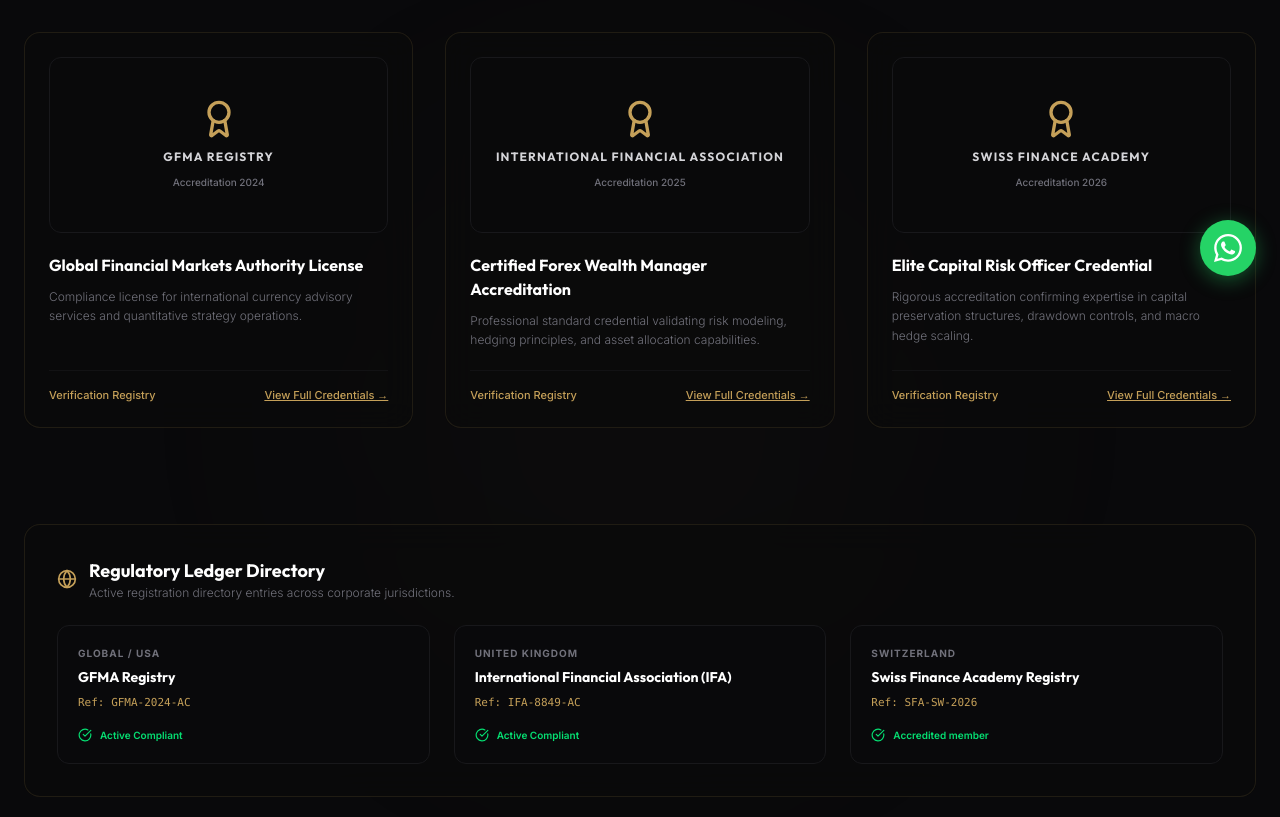
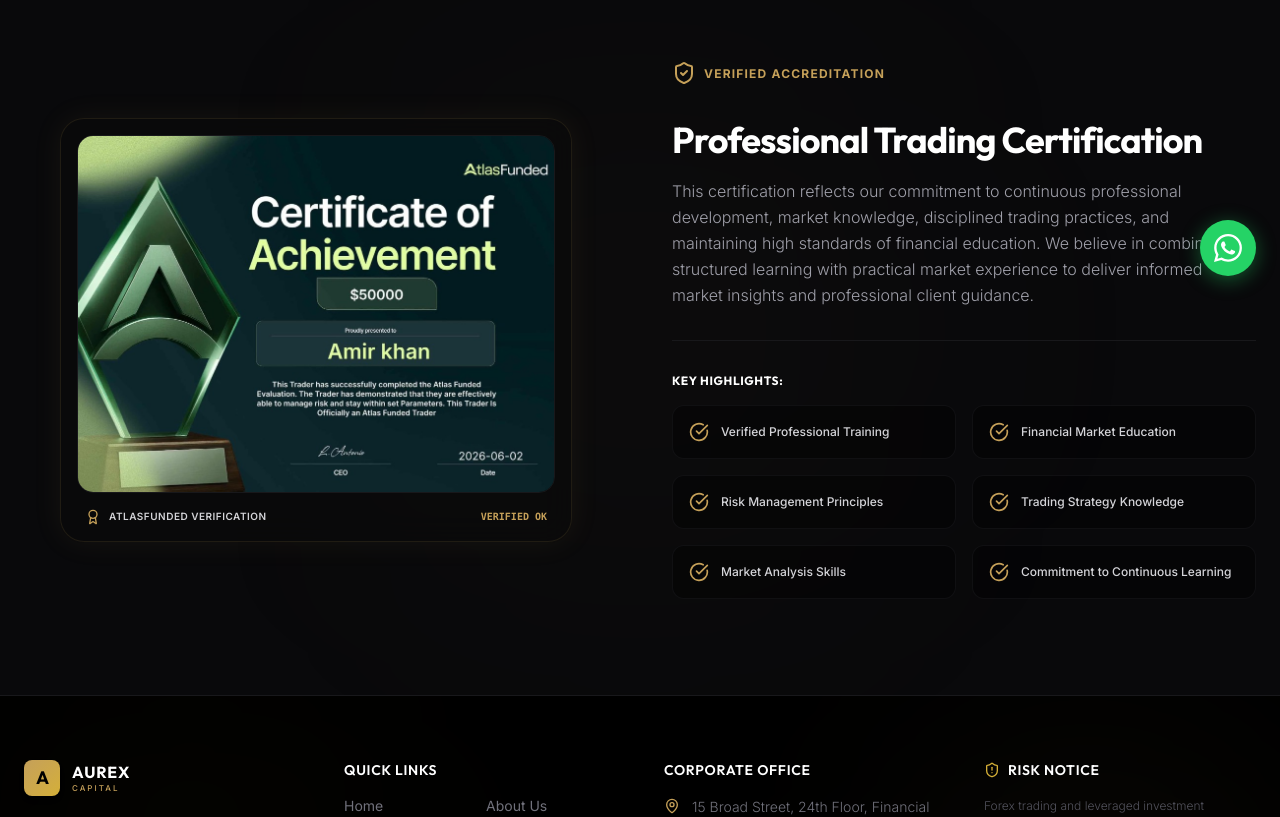
Before and after one commit to faisal27-hub/Trading-Agency, a React (Vite) app in the folder frontend/: page /certifications in a window 1280 px wide. Shown: the part 500-1317 px from the top of the page. Built offline with nearby package versions, Linux system fonts and the light colour scheme.

Commit message:
Replace fake certificates with user's actual AtlasFunded evaluation certificate

```diff
--- a/frontend/src/constants/index.ts
+++ b/frontend/src/constants/index.ts
@@ -1,4 +1,4 @@
-import type { ServiceCard, TimelineStep, CertificateItem, FAQItem } from '../types';
+import type { ServiceCard, TimelineStep, FAQItem } from '../types';
 
 export const SITE_METADATA = {
   name: 'Aurex Capital',
@@ -88,32 +88,6 @@
   },
 ];
 
-export const CERTIFICATIONS_DATA: CertificateItem[] = [
-  {
-    id: 'cert-1',
-    title: 'Global Financial Markets Authority License',
-    issuer: 'GFMA Registry',
-    year: '2024',
-    imageUrl: '/assets/certs/cert_gfma.jpg',
-    description: 'Compliance license for international currency advisory services and quantitative strategy operations.',
-  },
-  {
-    id: 'cert-2',
-    title: 'Certified Forex Wealth Manager Accreditation',
-    issuer: 'International Financial Association',
-    year: '2025',
-    imageUrl: '/assets/certs/cert_cwm.jpg',
-    description: 'Professional standard credential validating risk modeling, hedging principles, and asset allocation capabilities.',
-  },
-  {
-    id: 'cert-3',
-    title: 'Elite Capital Risk Officer Credential',
-    issuer: 'Swiss Finance Academy',
-    year: '2026',
-    imageUrl: '/assets/certs/cert_sfa.jpg',
-    description: 'Rigorous accreditation confirming expertise in capital preservation structures, drawdown controls, and macro hedge scaling.',
-  },
-];
 
 export const FAQ_DATA: FAQItem[] = [
   {
--- a/frontend/src/pages/Certifications/index.tsx
+++ b/frontend/src/pages/Certifications/index.tsx
@@ -1,16 +1,17 @@
 import React, { useState } from 'react';
-import { Award, Shield, CheckCircle, X, Globe } from 'lucide-react';
-import { CERTIFICATIONS_DATA } from '../../constants';
-import type { CertificateItem } from '../../types';
+import { ShieldCheck, CheckCircle, X, ZoomIn, Award } from 'lucide-react';
 import { PageTransition } from '../../components/PageTransition';
 
 export const CertificationsPage: React.FC = () => {
-  const [selectedCert, setSelectedCert] = useState<CertificateItem | null>(null);
+  const [lightboxOpen, setLightboxOpen] = useState(false);
 
-  const globalRegulators = [
-    { name: 'GFMA Registry', country: 'Global / USA', license: 'GFMA-2024-AC', status: 'Active Compliant' },
-    { name: 'International Financial Association (IFA)', country: 'United Kingdom', license: 'IFA-8849-AC', status: 'Active Compliant' },
-    { name: 'Swiss Finance Academy Registry', country: 'Switzerland', license: 'SFA-SW-2026', status: 'Accredited member' },
+  const highlights = [
+    'Verified Professional Training',
+    'Financial Market Education',
+    'Risk Management Principles',
+    'Trading Strategy Knowledge',
+    'Market Analysis Skills',
+    'Commitment to Continuous Learning',
   ];
 
   return (
@@ -19,160 +20,139 @@
       <section className="relative py-20 bg-black overflow-hidden border-b border-zinc-900">
         <div className="absolute inset-0 bg-radial-gradient from-gold-premium/5 to-transparent pointer-events-none" />
         <div className="max-w-7xl mx-auto px-6 text-center relative z-10">
-          <span className="text-xs uppercase font-bold text-gold-premium tracking-widest block mb-3">
-            Licensing & Registries
+          <span className="text-xs uppercase font-bold text-gold-premium tracking-widest block mb-3 animate-pulse">
+            Professional Credentials
           </span>
           <h1 className="font-display font-bold text-4xl sm:text-5xl text-white tracking-tight">
-            Accreditations & Compliance
+            Accreditations & Verifications
           </h1>
           <div className="w-16 h-1 bg-gradient-to-r from-gold to-gold-premium mx-auto mt-4 mb-6" />
           <p className="text-zinc-400 font-light max-w-3xl mx-auto leading-relaxed text-base sm:text-lg">
-            Aurex Capital maintains corporate credentials and operational compliance according to Swiss, UK and global financial standards.
+            Aurex Capital believes in absolute transparency. We showcase real, verifiable trading credentials earned by our strategy leaders, reflecting our strict focus on risk limits and capital growth.
           </p>
         </div>
       </section>
 
-      {/* Main Grid & License Modals */}
+      {/* Showcase Section */}
       <section className="py-24 bg-zinc-950 relative overflow-hidden">
         <div className="absolute top-1/2 left-1/2 -translate-x-1/2 -translate-y-1/2 w-[500px] h-[500px] bg-gold-premium/3 blur-[140px] rounded-full pointer-events-none" />
-        <div className="max-w-7xl mx-auto px-6">
-          <div className="grid grid-cols-1 md:grid-cols-3 gap-8 mb-24">
-            {CERTIFICATIONS_DATA.map((cert) => (
+
+        <div className="max-w-7xl mx-auto px-6 relative z-10">
+          <div className="grid grid-cols-1 lg:grid-cols-12 gap-16 items-center">
+            {/* Left Column: Certificate Showcase Card */}
+            <div className="lg:col-span-6 flex justify-center">
               <div
-                key={cert.id}
-                onClick={() => setSelectedCert(cert)}
-                className="glassmorphism p-6 rounded-2xl border border-gold-premium/10 hover:border-gold-premium/45 transition-all duration-350 cursor-pointer group flex flex-col justify-between"
+                onClick={() => setLightboxOpen(true)}
+                className="glassmorphism p-4 rounded-3xl border border-gold-premium/20 shadow-[0_0_30px_rgba(197,160,89,0.08)] hover:shadow-[0_0_40px_rgba(197,160,89,0.25)] hover:border-gold-premium/45 transition-all duration-500 cursor-pointer group relative overflow-hidden max-w-lg w-full"
               >
-                <div>
-                  <div className="w-full h-44 rounded-xl bg-zinc-950/60 border border-zinc-900 flex items-center justify-center relative overflow-hidden group-hover:border-gold-premium/20 transition-all duration-300">
+                {/* Gold ambient gradient under overlay */}
                 <div className="absolute inset-0 bg-radial-gradient from-gold-premium/5 to-transparent pointer-events-none" />
-                    <div className="flex flex-col items-center gap-2.5 z-10 text-center px-4">
-                      <Award className="w-10 h-10 text-gold-premium group-hover:scale-110 transition-transform duration-300" />
-                      <span className="font-display font-bold text-xs uppercase tracking-widest text-zinc-300">
-                        {cert.issuer}
+
+                {/* Hover overlay with zoom icon */}
+                <div className="absolute inset-0 bg-black/75 opacity-0 group-hover:opacity-100 transition-opacity duration-300 flex flex-col items-center justify-center gap-3 z-20">
+                  <div className="w-12 h-12 rounded-full bg-gold-premium/15 border border-gold-premium/30 flex items-center justify-center text-gold-premium transform scale-90 group-hover:scale-100 transition-transform duration-300">
+                    <ZoomIn className="w-6 h-6" />
+                  </div>
+                  <span className="text-xs uppercase font-bold tracking-widest text-white">
+                    View Fullscreen
                   </span>
-                      <span className="text-[10px] text-zinc-500 font-medium">
-                        Accreditation {cert.year}
-                      </span>
+                </div>
+
+                {/* Image Container */}
+                <div className="relative overflow-hidden rounded-2xl border border-zinc-900 bg-black aspect-[4/3] flex items-center justify-center">
+                  <img
+                    src="/assets/certs/atlas_funded_certificate.jpg"
+                    alt="AtlasFunded Certificate of Achievement"
+                    className="w-full h-full object-cover transform group-hover:scale-102 transition-transform duration-700"
+                  />
+                </div>
+
+                {/* Footer description on card */}
+                <div className="mt-4 flex items-center justify-between text-xs px-2">
+                  <div className="flex items-center gap-2">
+                    <Award className="w-4 h-4 text-gold-premium" />
+                    <span className="text-zinc-300 font-semibold uppercase tracking-wider text-[10px]">AtlasFunded Verification</span>
+                  </div>
+                  <span className="text-gold-premium font-bold font-mono text-[10px]">VERIFIED OK</span>
+                </div>
               </div>
             </div>
 
-                  <h3 className="font-display font-bold text-md text-white mt-5 group-hover:text-gold transition-colors duration-300">
-                    {cert.title}
-                  </h3>
-                  <p className="text-xs text-zinc-500 font-light leading-relaxed mt-2.5">
-                    {cert.description}
+            {/* Right Column: Descriptions & Details */}
+            <div className="lg:col-span-6 flex flex-col gap-8">
+              <div className="flex items-center gap-2 text-gold-premium">
+                <ShieldCheck className="w-6 h-6 shrink-0" />
+                <span className="text-xs uppercase font-bold tracking-widest mt-0.5">Verified Accreditation</span>
+              </div>
+
+              <div className="flex flex-col gap-4">
+                <h2 className="font-display font-bold text-3xl sm:text-4xl text-white tracking-tight leading-tight">
+                  Professional Trading Certification
+                </h2>
+                <p className="text-zinc-400 font-light leading-relaxed text-sm sm:text-base">
+                  This certification reflects our commitment to continuous professional development, market knowledge, disciplined trading practices, and maintaining high standards of financial education. We believe in combining structured learning with practical market experience to deliver informed market insights and professional client guidance.
                 </p>
               </div>
 
-                <div className="flex items-center justify-between border-t border-zinc-900/60 pt-4 mt-5 text-[11px] text-gold-premium font-medium">
-                  <span>Verification Registry</span>
-                  <span className="underline group-hover:text-white transition-colors">
-                    View Full Credentials →
+              <div className="h-[1px] w-full bg-zinc-900" />
+
+              {/* Key Highlights Grid */}
+              <div className="flex flex-col gap-4">
+                <h3 className="font-display font-bold text-lg text-white uppercase tracking-wider text-xs">
+                  Key Highlights:
+                </h3>
+                <div className="grid grid-cols-1 sm:grid-cols-2 gap-4">
+                  {highlights.map((highlight, index) => (
+                    <div
+                      key={index}
+                      className="flex items-center gap-3 p-4 rounded-xl bg-black/40 border border-zinc-900/60 hover:border-gold-premium/20 transition-all duration-300 group"
+                    >
+                      <CheckCircle className="w-5 h-5 text-gold-premium shrink-0 group-hover:scale-110 transition-transform" />
+                      <span className="text-xs text-zinc-300 font-medium">
+                        {highlight}
                       </span>
-                </div>
-              </div>
-            ))}
-          </div>
-
-          {/* Regulator Registry List */}
-          <div className="glassmorphism p-8 rounded-2xl border border-zinc-900">
-            <div className="flex items-center gap-3 mb-6">
-              <Globe className="w-5 h-5 text-gold-premium" />
-              <div>
-                <h3 className="font-display font-bold text-lg text-white">Regulatory Ledger Directory</h3>
-                <p className="text-xs text-zinc-500 font-light font-sans">Active registration directory entries across corporate jurisdictions.</p>
-              </div>
-            </div>
-
-            <div className="grid grid-cols-1 md:grid-cols-3 gap-6">
-              {globalRegulators.map((reg) => (
-                <div key={reg.name} className="p-5 rounded-xl bg-zinc-950 border border-zinc-900 flex flex-col justify-between">
-                  <div>
-                    <span className="text-[10px] text-zinc-500 uppercase tracking-widest font-bold block">{reg.country}</span>
-                    <h4 className="font-display font-bold text-sm text-white mt-1.5">{reg.name}</h4>
-                    <span className="text-[11px] font-mono text-gold-premium block mt-2">Ref: {reg.license}</span>
-                  </div>
-                  <div className="flex items-center gap-2 mt-4 text-[10px] text-green-400 font-semibold">
-                    <CheckCircle className="w-3.5 h-3.5" />
-                    {reg.status}
-                  </div>
                     </div>
                   ))}
                 </div>
               </div>
             </div>
+          </div>
+        </div>
       </section>
 
-      {/* Verification Lightbox Modal */}
-      {selectedCert && (
-        <div className="fixed inset-0 bg-black/90 backdrop-blur-md z-50 flex items-center justify-center p-6 animate-fade-in">
-          <div className="glassmorphism-premium p-8 rounded-3xl max-w-xl w-full border border-gold-premium/30 relative flex flex-col gap-6 shadow-2xl">
+      {/* Fullscreen Lightbox Modal */}
+      {lightboxOpen && (
+        <div className="fixed inset-0 bg-black/95 backdrop-blur-md z-50 flex flex-col items-center justify-center p-4 animate-fade-in">
+          {/* Close trigger on click background */}
+          <div className="absolute inset-0 cursor-zoom-out" onClick={() => setLightboxOpen(false)} />
+
+          {/* Modal Header */}
+          <div className="absolute top-4 right-4 sm:top-6 sm:right-8 flex items-center gap-4 z-55">
             <button
-              onClick={() => setSelectedCert(null)}
-              className="absolute top-4 right-4 p-2 rounded-full bg-zinc-950 border border-zinc-900 text-zinc-400 hover:text-white transition-colors cursor-pointer"
-              aria-label="Close credentials"
+              onClick={() => setLightboxOpen(false)}
+              className="p-3 rounded-full bg-zinc-950 border border-zinc-900 text-zinc-400 hover:text-white transition-colors cursor-pointer shadow-lg hover:border-gold-premium/40"
+              aria-label="Close verification portal"
             >
-              <X className="w-4 h-4" />
+              <X className="w-5 h-5" />
             </button>
-
-            <div className="flex items-center gap-4 border-b border-zinc-900 pb-5">
-              <div className="w-12 h-12 rounded-xl bg-gold-premium/5 border border-gold-premium/20 flex items-center justify-center shrink-0">
-                <Shield className="w-6 h-6 text-gold" />
-              </div>
-              <div>
-                <h4 className="font-display font-bold text-lg text-white">
-                  {selectedCert.title}
-                </h4>
-                <span className="text-xs text-gold-premium font-medium">
-                  Official Registry License Status
-                </span>
-              </div>
           </div>
 
-            <div className="w-full bg-zinc-950/80 border-2 border-dashed border-gold-premium/20 rounded-2xl p-6 text-center flex flex-col items-center gap-4 relative">
-              <div className="absolute top-3 right-3 text-[10px] text-zinc-700 font-bold uppercase tracking-wider">
-                ORIGINAL LEDGER COPY
+          {/* Fullscreen Certificate Image */}
+          <div className="relative max-w-4xl w-full max-h-[85vh] z-55 flex items-center justify-center p-2">
+            <img
+              src="/assets/certs/atlas_funded_certificate.jpg"
+              alt="AtlasFunded Certificate of Achievement Full View"
+              className="max-w-full max-h-[80vh] object-contain rounded-xl border border-gold-premium/20 shadow-2xl shadow-black/80 animate-scale-up"
+            />
           </div>
 
-              <Award className="w-16 h-16 text-gold/80 mb-2" />
-              <div className="flex flex-col gap-1">
-                <span className="text-[10px] uppercase font-bold text-zinc-500 tracking-widest">
-                  Licensed Advisory Entity
+          <div className="z-55 mt-4 text-center">
+            <span className="text-xs text-zinc-500 uppercase tracking-widest font-semibold font-mono block">
+              AtlasFunded Evaluation Certificate — Presented to Amir khan
             </span>
-                <span className="font-display font-bold text-white text-md tracking-wide">
-                  Aurex Capital Global Markets Ltd.
+            <span className="text-[10px] text-gold-premium font-medium mt-1 block">
+              Accreditation Verification Date: 2026-06-02
             </span>
-              </div>
-
-              <div className="h-[1px] w-24 bg-gold-premium/25 my-1" />
-
-              <div className="flex flex-col gap-1">
-                <span className="text-[9px] uppercase font-bold text-zinc-500 tracking-wider">
-                  Registration Authority
-                </span>
-                <span className="text-xs font-semibold text-gold-premium">
-                  {selectedCert.issuer} — Accredited Year {selectedCert.year}
-                </span>
-              </div>
-
-              <div className="flex items-center gap-1.5 px-3 py-1 rounded-full border border-green-500/20 bg-green-500/5 text-green-400 text-[10px] font-semibold mt-2">
-                <CheckCircle className="w-3.5 h-3.5" />
-                Active Registration Status: Verified compliant
-              </div>
-            </div>
-
-            <div className="text-xs text-zinc-400 leading-relaxed font-light mt-1">
-              <span className="block font-bold text-white mb-1">Compliance Check Details:</span>
-              This certificate registers Aurex Capital as a certified quantitative forex advisor. Operations are audited on a quarterly basis. Database identification token: <b>AC-{selectedCert.id.toUpperCase()}-2026-VAL</b>.
-            </div>
-
-            <button
-              onClick={() => setSelectedCert(null)}
-              className="w-full py-3 rounded-full bg-gradient-to-r from-gold-premium to-gold-dark text-black text-xs font-bold uppercase tracking-widest mt-2 hover:opacity-90 cursor-pointer"
-            >
-              Close Verification Portal
-            </button>
           </div>
         </div>
       )}
```
Also changed, not shown: frontend/src/types/index.ts (+0 -8 lines), frontend/public/assets/certs/atlas_funded_certificate.jpg (added). Lines whose indentation alone changed are shown as unchanged.
